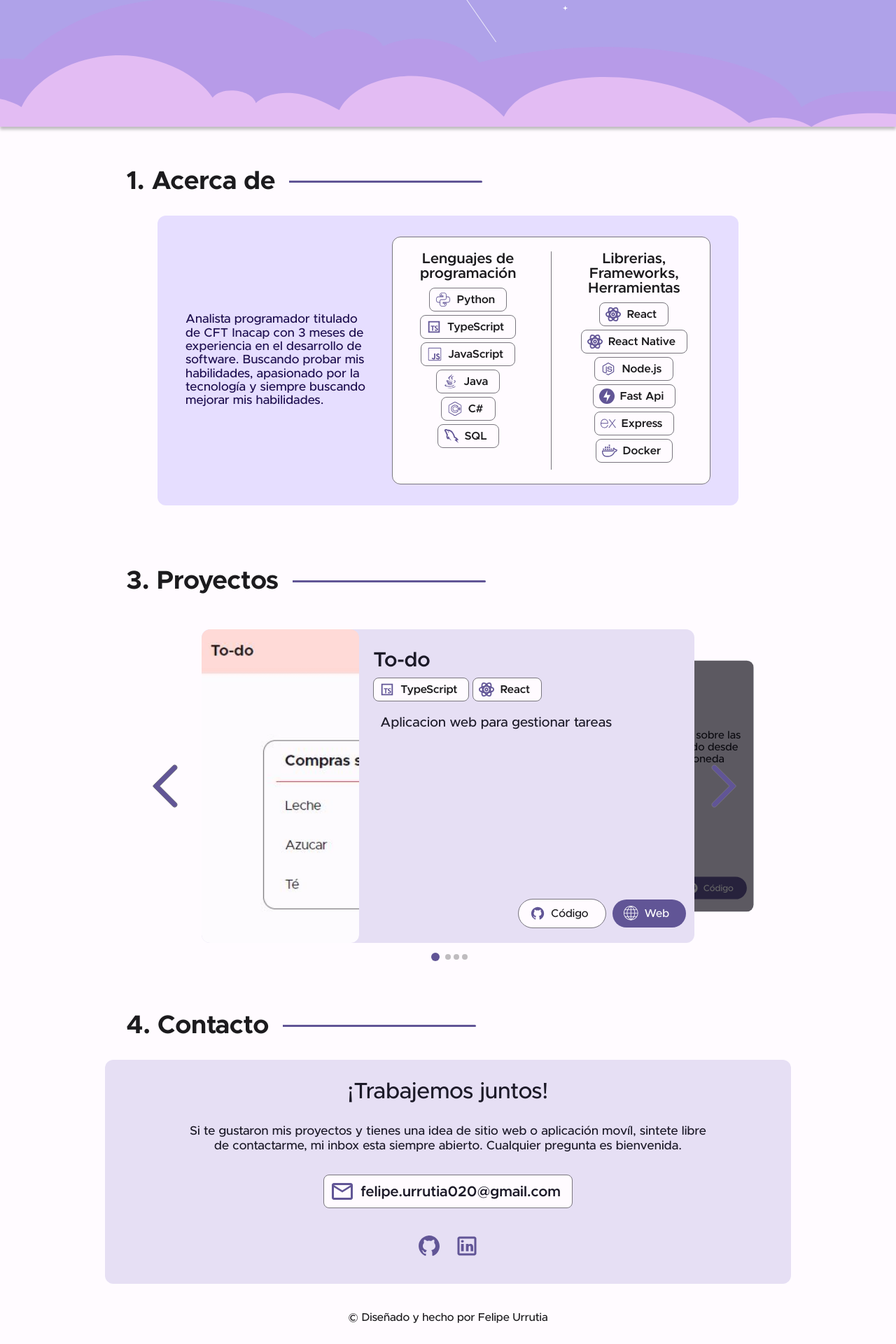
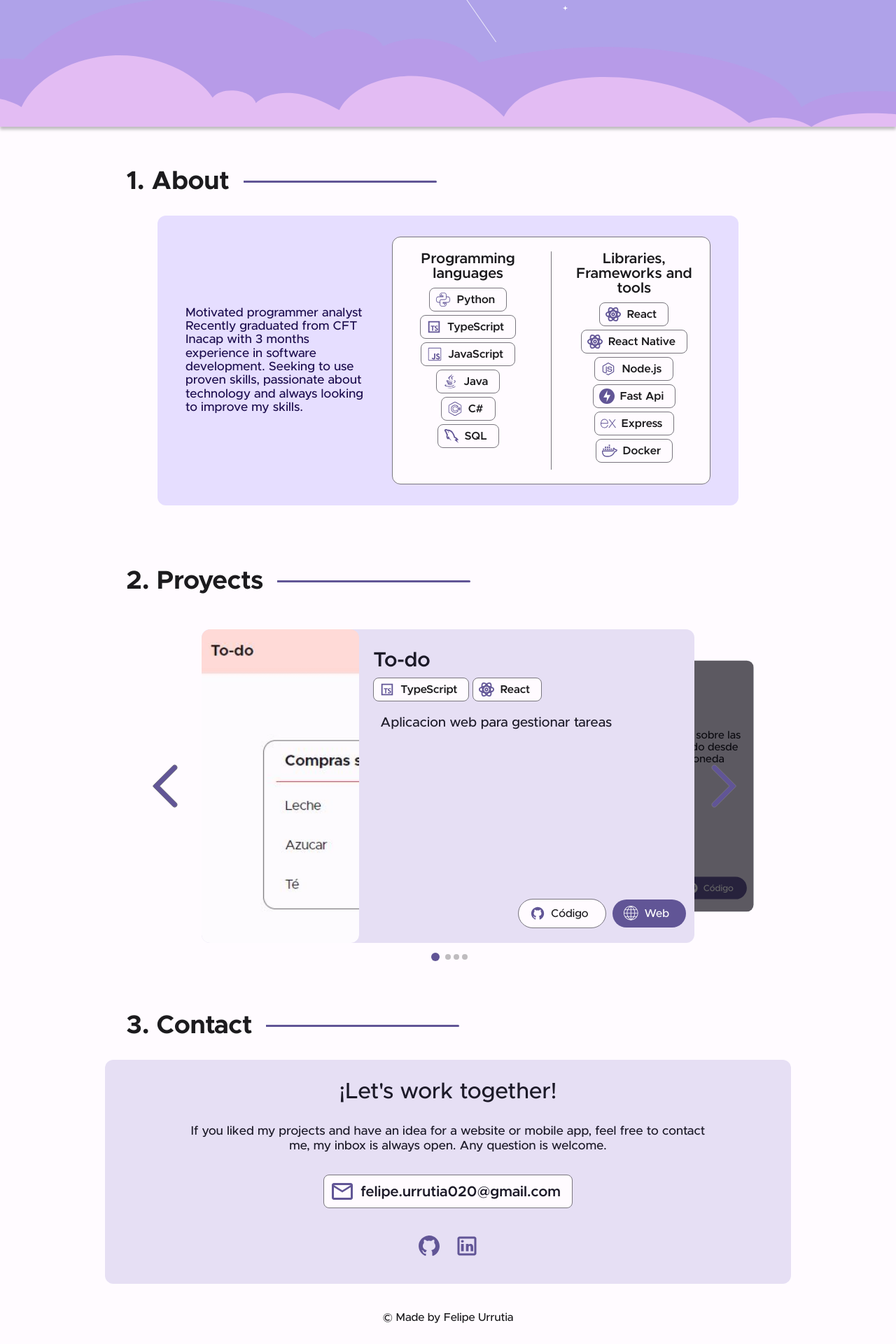
Before and after one commit to thewomins/thewomins.github.io, a React (Create React App) app: page / in a window 1280 px wide. Shown: the part 619-2539 px from the top of the page at 70% size. Built offline with nearby package versions, Linux system fonts and the light colour scheme.

Commit message:
Implement language hook

```diff
--- a/src/Screens/About.tsx
+++ b/src/Screens/About.tsx
@@ -3,6 +3,7 @@ import styles from "./About.module.css";
 import {getIcon} from "src/utils/Icons";
 import {TIcons} from "src/types/types";
 import React from "react";
+import {useLanguage} from "src/hooks/Language";
 
 const datos = {
   lenguajes: ["Python", "TypeScript", "JavaScript", "Java", "C#", "SQL"],
@@ -17,24 +18,23 @@ const datos = {
 };
 
 const About: React.FC = () => {
+  const {
+    Language: {text},
+  } = useLanguage();
+
   return (
     <div id="Acerca de" className={styles.container}>
       <div className="titleContainer">
-        <p className="titles">1. Acerca de</p>
+        <p className="titles">{text.aboutTitulo}</p>
         <div className="line" />
       </div>
       <div className={styles.cardAbout}>
         <div className={styles.description}>
-          <p>
-            Analista programador titulado de CFT Inacap con 3 meses de
-            experiencia en el desarrollo de software. Buscando probar mis
-            habilidades, apasionado por la tecnología y siempre buscando mejorar
-            mis habilidades.
-          </p>
+          <p>{text.aboutDescripcion}</p>
         </div>
         <div className={styles.cardlanguajes}>
           <div className={styles.languajesContainer}>
-            <p className={styles.titulo}> Lenguajes de programación </p>
+            <p className={styles.titulo}> {text.aboutTituloLenguajes} </p>
             <div className={styles.languajes}>
               {/*Chips languajes here */}
               {datos.lenguajes.map((lenguaje, i) => (
@@ -48,10 +48,7 @@ const About: React.FC = () => {
           </div>
           <div className={styles.separator} />
           <div className={styles.toolsContainer}>
-            <p className={styles.titulo}>
-              {" "}
-              Librerias, Frameworks, Herramientas{" "}
-            </p>
+            <p className={styles.titulo}>{text.aboutTituloFrameworks}</p>
             <div className={styles.tools}>
               {/*Chips frameworks, libraries, tools here */}
               {datos.frameworks.map((frameworks, i) => (
--- a/src/Screens/Contact.tsx
+++ b/src/Screens/Contact.tsx
@@ -4,24 +4,25 @@ import {ReactComponent as GitHub} from "./../assets/icons/GitHub.svg";
 import {ReactComponent as LinkedIn} from "./../assets/icons/LinkedIn.svg";
 import {getIcon} from "src/utils/Icons";
 import React from "react";
+import {useLanguage} from "src/hooks/Language";
 
 const onClickChip = (link: string) => {
   window.open(link, "_blank", "noopener,noreferrer");
 };
 const Contact: React.FC = () => {
+  const {
+    Language: {text},
+  } = useLanguage();
+
   return (
     <div id="Contacto" className={styles.contact}>
       <div className="titleContainer">
-        <p className="titles">4. Contacto</p>
+        <p className="titles">{text.contactoTitulo}</p>
         <div className="line" />
       </div>
       <div className={styles.cardContacts}>
-        <p className={styles.title}>¡Trabajemos juntos!</p>
-        <p className={styles.description}>
-          Si te gustaron mis proyectos y tienes una idea de sitio web o
-          aplicación movíl, sintete libre de contactarme, mi inbox esta siempre
-          abierto. Cualquier pregunta es bienvenida.
-        </p>
+        <p className={styles.title}>{text.contactoSubTitulo}</p>
+        <p className={styles.description}>{text.contactoDescripcion}</p>
         <div className={styles.chipContainer}>
           <Chip
             icon={getIcon("Email", "icon")}
@@ -55,7 +56,7 @@ const Contact: React.FC = () => {
         href="https://github.com/thewomins/thewomins.github.io"
         className={styles.copy}
       >
-        © Diseñado y hecho por Felipe Urrutia
+        {text.contactoCopy}
       </a>
     </div>
   );
--- a/src/Screens/Presentation.tsx
+++ b/src/Screens/Presentation.tsx
@@ -1,12 +1,17 @@
+import {useLanguage} from "src/hooks/Language";
 import styles from "./Presentation.module.css";
 
 function Presentation() {
+  const {
+    Language: {text},
+  } = useLanguage();
+
   return (
     <div className={styles.presentation}>
       <div className={styles.textConteiner}>
-        <p className={styles.small}>Hola, mi nombre es</p>
-        <p className={styles.big}>Felipe Urrutia</p>
-        <p className={styles.medium}>Desarrollador Full-stack</p>
+        <p className={styles.small}>{text.presentacionPrimero}</p>
+        <p className={styles.big}>{text.presentacionNombre}</p>
+        <p className={styles.medium}>{text.presentacionCargo}</p>
       </div>
     </div>
   );
--- a/src/Screens/Proyects.tsx
+++ b/src/Screens/Proyects.tsx
@@ -1,4 +1,5 @@
 import React from "react";
+import {useLanguage} from "src/hooks/Language";
 import {TProyect} from "src/types/types";
 import Carousel from "../Components/Carrousel/Carousel";
 import styles from "./Proyects.module.css";
@@ -48,10 +49,13 @@ const data: TProyect[] = [
   },
 ];
 const Proyects: React.FC = () => {
+  const {
+    Language: {text},
+  } = useLanguage();
   return (
     <div id="Proyectos" className={styles.proyects}>
       <div className="titleContainer">
-        <p className="titles">3. Proyectos</p>
+        <p className="titles">{text.proyectsTitulo}</p>
         <div className="line" />
       </div>
       <div className={styles.proyectsContainer}>
```
